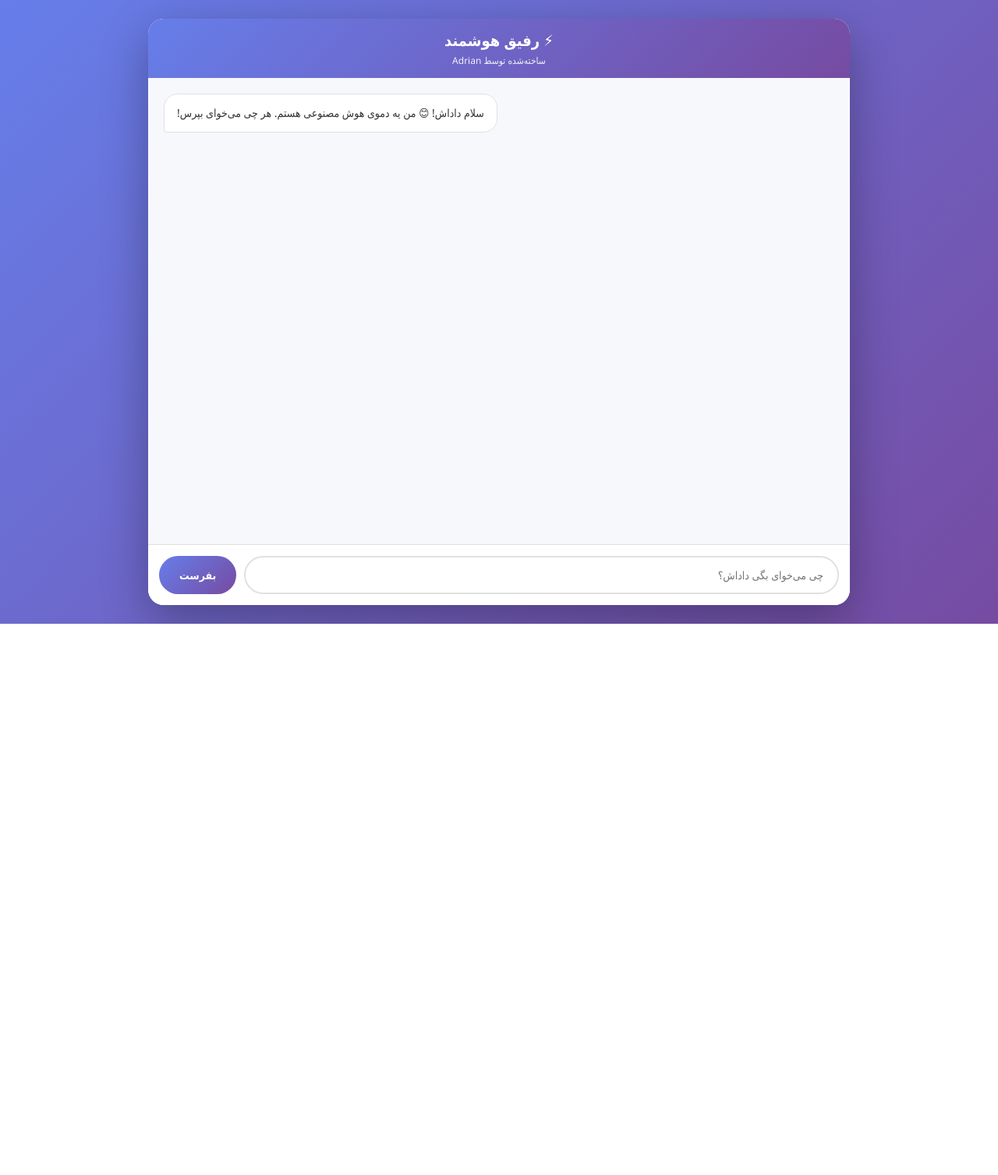
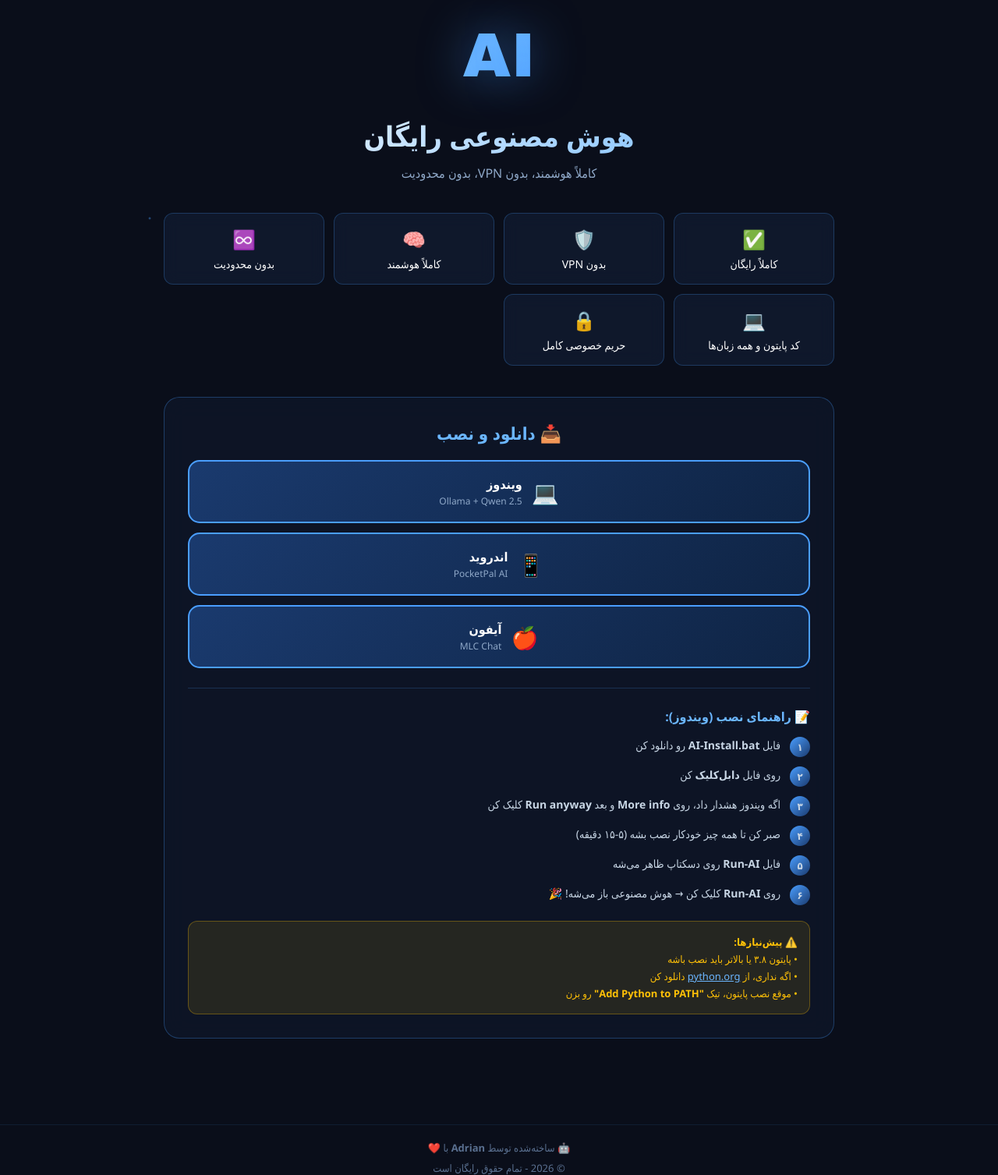
Before and after one commit to maryamvp200/my-ai, a plain HTML site: page index.html in a window 1280 px wide. Shown: the whole page at 78% size. Before the commit the page ends 800 px from the top, so only its background shows below. Drawn offline with Linux system fonts and the light colour scheme.

Commit message:
Update index.html

```diff
--- a/index.html
+++ b/index.html
@@ -3,125 +3,385 @@
 <head>
 <meta charset="UTF-8">
 <meta name="viewport" content="width=device-width, initial-scale=1.0">
-<title>⚡ رفیق هوشمند</title>
+<title>🤖 هوش مصنوعی رایگان | Adrian</title>
 <style>
   * { margin: 0; padding: 0; box-sizing: border-box; }
+
   body {
     font-family: 'Segoe UI', Tahoma, sans-serif;
-    background: linear-gradient(135deg, #667eea 0%, #764ba2 100%);
-    min-height: 100vh; display: flex;
-    justify-content: center; align-items: center; padding: 15px;
+    background: #0a0e1a;
+    color: #fff;
+    min-height: 100vh;
+    overflow-x: hidden;
   }
+
+  /* ستاره‌های پس‌زمینه */
+  body::before {
+    content: '';
+    position: fixed;
+    top: 0; left: 0; right: 0; bottom: 0;
+    background:
+      radial-gradient(2px 2px at 20% 30%, #4a9eff, transparent),
+      radial-gradient(2px 2px at 60% 70%, #4a9eff, transparent),
+      radial-gradient(1px 1px at 50% 50%, #6bb6ff, transparent),
+      radial-gradient(1px 1px at 80% 10%, #4a9eff, transparent),
+      radial-gradient(2px 2px at 90% 60%, #6bb6ff, transparent),
+      radial-gradient(1px 1px at 33% 80%, #4a9eff, transparent);
+    background-size: 200% 200%;
+    animation: stars 20s linear infinite;
+    z-index: 0;
+    opacity: 0.6;
+  }
+
+  @keyframes stars {
+    from { background-position: 0 0; }
+    to { background-position: 100% 100%; }
+  }
+
   .container {
-    width: 100%; max-width: 900px; height: 94vh;
-    background: #fff; border-radius: 20px;
-    box-shadow: 0 20px 60px rgba(0,0,0,0.3);
-    display: flex; flex-direction: column; overflow: hidden;
+    position: relative;
+    z-index: 1;
+    max-width: 900px;
+    margin: 0 auto;
+    padding: 40px 20px;
   }
-  .header {
-    background: linear-gradient(135deg, #667eea 0%, #764ba2 100%);
-    color: #fff; padding: 14px 20px; text-align: center;
+
+  /* لوگو */
+  .logo {
+    text-align: center;
+    margin-bottom: 30px;
+    animation: float 3s ease-in-out infinite;
   }
-  .header h1 { font-size: 20px; margin-bottom: 4px; }
-  .header p { font-size: 12px; opacity: 0.9; }
-  .chat-box {
-    flex: 1; overflow-y: auto; padding: 20px; background: #f7f8fc;
+
+  @keyframes float {
+    0%, 100% { transform: translateY(0); }
+    50% { transform: translateY(-10px); }
   }
-  .message { margin-bottom: 15px; display: flex; flex-direction: column; }
-  .message.user { align-items: flex-start; }
-  .message.bot { align-items: flex-end; }
-  .bubble {
-    max-width: 80%; padding: 12px 16px; border-radius: 18px;
-    line-height: 1.7; font-size: 14px; word-wrap: break-word;
+
+  .logo-x {
+    display: inline-block;
+    font-size: 80px;
+    font-weight: 900;
+    background: linear-gradient(135deg, #4a9eff, #6bb6ff, #4a9eff);
+    background-size: 200% 200%;
+    -webkit-background-clip: text;
+    -webkit-text-fill-color: transparent;
+    animation: shine 3s ease-in-out infinite;
+    text-shadow: 0 0 60px rgba(74, 158, 255, 0.5);
+    line-height: 1;
+    font-family: 'Arial Black', sans-serif;
   }
-  .user .bubble {
-    background: linear-gradient(135deg, #667eea 0%, #764ba2 100%);
-    color: #fff; border-bottom-right-radius: 4px;
+
+  @keyframes shine {
+    0%, 100% { background-position: 0% 50%; }
+    50% { background-position: 100% 50%; }
   }
-  .bot .bubble {
-    background: #fff; color: #333; border: 1px solid #e0e0e0;
-    border-bottom-left-radius: 4px;
+
+  /* عنوان */
+  h1 {
+    text-align: center;
+    font-size: 36px;
+    margin-bottom: 12px;
+    background: linear-gradient(135deg, #fff, #6bb6ff);
+    -webkit-background-clip: text;
+    -webkit-text-fill-color: transparent;
   }
-  .input-area {
-    padding: 14px; background: #fff; border-top: 1px solid #e0e0e0;
-    display: flex; gap: 10px;
+
+  .subtitle {
+    text-align: center;
+    color: #8fa8c8;
+    font-size: 16px;
+    margin-bottom: 40px;
   }
-  .input-area input {
-    flex: 1; padding: 13px 18px; border: 2px solid #e0e0e0;
-    border-radius: 25px; font-size: 14px; font-family: inherit; outline: none;
+
+  /* کارت‌های ویژگی */
+  .features {
+    display: grid;
+    grid-template-columns: repeat(auto-fit, minmax(180px, 1fr));
+    gap: 12px;
+    margin-bottom: 40px;
   }
-  .input-area button {
-    padding: 13px 26px;
-    background: linear-gradient(135deg, #667eea 0%, #764ba2 100%);
-    color: #fff; border: none; border-radius: 25px;
-    font-size: 14px; font-weight: bold; cursor: pointer; font-family: inherit;
+
+  .feature {
+    background: rgba(74, 158, 255, 0.08);
+    border: 1px solid rgba(74, 158, 255, 0.25);
+    border-radius: 12px;
+    padding: 16px;
+    text-align: center;
+    font-size: 14px;
+    transition: all 0.3s;
+    backdrop-filter: blur(10px);
+  }
+
+  .feature:hover {
+    background: rgba(74, 158, 255, 0.15);
+    border-color: rgba(74, 158, 255, 0.5);
+    transform: translateY(-3px);
+    box-shadow: 0 8px 25px rgba(74, 158, 255, 0.3);
+  }
+
+  .feature .icon {
+    font-size: 24px;
+    display: block;
+    margin-bottom: 6px;
+  }
+
+  /* بخش نصب */
+  .install-section {
+    background: rgba(15, 25, 45, 0.6);
+    border: 1px solid rgba(74, 158, 255, 0.3);
+    border-radius: 20px;
+    padding: 30px;
+    margin-bottom: 30px;
+    backdrop-filter: blur(15px);
+  }
+
+  .install-section h2 {
+    text-align: center;
+    font-size: 22px;
+    margin-bottom: 20px;
+    color: #6bb6ff;
+  }
+
+  /* دکمه‌های دانلود */
+  .download-btn {
+    display: block;
+    width: 100%;
+    padding: 18px 24px;
+    margin-bottom: 12px;
+    background: linear-gradient(135deg, #1a3a6e, #0f2444);
+    border: 2px solid #4a9eff;
+    border-radius: 15px;
+    color: #fff;
+    font-size: 16px;
+    font-weight: bold;
+    text-decoration: none;
+    text-align: center;
+    transition: all 0.3s;
+    cursor: pointer;
+    font-family: inherit;
+  }
+
+  .download-btn:hover {
+    background: linear-gradient(135deg, #4a9eff, #1a3a6e);
+    box-shadow: 0 0 30px rgba(74, 158, 255, 0.6);
+    transform: translateY(-2px);
+  }
+
+  .download-btn .platform {
+    display: flex;
+    align-items: center;
+    justify-content: center;
+    gap: 12px;
+  }
+
+  .download-btn .platform-icon {
+    font-size: 28px;
+  }
+
+  .download-btn .platform-info {
+    text-align: right;
+  }
+
+  .download-btn .platform-name {
+    font-size: 16px;
+    margin-bottom: 2px;
+  }
+
+  .download-btn .platform-size {
+    font-size: 12px;
+    color: #8fa8c8;
+    font-weight: normal;
+  }
+
+  /* راهنما */
+  .steps {
+    margin-top: 25px;
+    padding-top: 25px;
+    border-top: 1px solid rgba(74, 158, 255, 0.2);
+  }
+
+  .steps h3 {
+    font-size: 16px;
+    color: #6bb6ff;
+    margin-bottom: 15px;
+  }
+
+  .step {
+    display: flex;
+    gap: 12px;
+    margin-bottom: 12px;
+    font-size: 14px;
+    color: #c8d6e5;
+    line-height: 1.6;
+  }
+
+  .step-num {
+    flex-shrink: 0;
+    width: 26px;
+    height: 26px;
+    background: linear-gradient(135deg, #4a9eff, #1a3a6e);
+    border-radius: 50%;
+    display: flex;
+    align-items: center;
+    justify-content: center;
+    font-weight: bold;
+    font-size: 13px;
+  }
+
+  /* هشدار */
+  .warning {
+    background: rgba(255, 193, 7, 0.1);
+    border: 1px solid rgba(255, 193, 7, 0.3);
+    border-radius: 12px;
+    padding: 15px;
+    margin-top: 20px;
+    font-size: 13px;
+    color: #ffc107;
+    line-height: 1.7;
+  }
+
+  /* فوتر */
+  footer {
+    text-align: center;
+    color: #5a7090;
+    font-size: 13px;
+    margin-top: 40px;
+    padding-top: 20px;
+    border-top: 1px solid rgba(74, 158, 255, 0.1);
+  }
+
+  footer a {
+    color: #6bb6ff;
+    text-decoration: none;
+  }
+
+  /* ریسپانسیو */
+  @media (max-width: 600px) {
+    h1 { font-size: 26px; }
+    .logo-x { font-size: 60px; }
+    .container { padding: 25px 15px; }
+    .install-section { padding: 20px; }
   }
 </style>
 </head>
 <body>
+
 <div class="container">
-  <div class="header">
-    <h1>⚡ رفیق هوشمند</h1>
-    <p>ساخته‌شده توسط Adrian</p>
+
+  <!-- لوگو -->
+  <div class="logo">
+    <div class="logo-x">AI</div>
   </div>
-  <div class="chat-box" id="chatBox">
-    <div class="message bot">
-      <div class="bubble">سلام داداش! 😊 من یه دموی هوش مصنوعی هستم. هر چی می‌خوای بپرس!</div>
+
+  <h1>هوش مصنوعی رایگان</h1>
+  <p class="subtitle">کاملاً هوشمند، بدون VPN، بدون محدودیت</p>
+
+  <!-- ویژگی‌ها -->
+  <div class="features">
+    <div class="feature">
+      <span class="icon">✅</span>
+      کاملاً رایگان
+    </div>
+    <div class="feature">
+      <span class="icon">🛡️</span>
+      بدون VPN
+    </div>
+    <div class="feature">
+      <span class="icon">🧠</span>
+      کاملاً هوشمند
+    </div>
+    <div class="feature">
+      <span class="icon">♾️</span>
+      بدون محدودیت
+    </div>
+    <div class="feature">
+      <span class="icon">💻</span>
+      کد پایتون و همه زبان‌ها
+    </div>
+    <div class="feature">
+      <span class="icon">🔒</span>
+      حریم خصوصی کامل
     </div>
   </div>
-  <div class="input-area">
-    <input type="text" id="userInput" placeholder="چی می‌خوای بگی داداش؟" autocomplete="off">
-    <button onclick="sendMessage()">بفرست</button>
+
+  <!-- بخش نصب -->
+  <div class="install-section">
+    <h2>📥 دانلود و نصب</h2>
+
+    <a class="download-btn" href="https://github.com/maryamvp200/my-ai/releases/latest/download/AI-Install.bat">
+      <div class="platform">
+        <span class="platform-icon">💻</span>
+        <div class="platform-info">
+          <div class="platform-name">ویندوز</div>
+          <div class="platform-size">Ollama + Qwen 2.5</div>
+        </div>
+      </div>
+    </a>
+
+    <a class="download-btn" href="https://play.google.com/store/apps/details?id=com.pocketpalai" target="_blank">
+      <div class="platform">
+        <span class="platform-icon">📱</span>
+        <div class="platform-info">
+          <div class="platform-name">اندروید</div>
+          <div class="platform-size">PocketPal AI</div>
+        </div>
+      </div>
+    </a>
+
+    <a class="download-btn" href="https://apps.apple.com/us/app/mlc-chat/id6448482937" target="_blank">
+      <div class="platform">
+        <span class="platform-icon">🍎</span>
+        <div class="platform-info">
+          <div class="platform-name">آیفون</div>
+          <div class="platform-size">MLC Chat</div>
+        </div>
+      </div>
+    </a>
+
+    <!-- راهنما -->
+    <div class="steps">
+      <h3>📝 راهنمای نصب (ویندوز):</h3>
+      <div class="step">
+        <span class="step-num">۱</span>
+        <span>فایل <b>AI-Install.bat</b> رو دانلود کن</span>
+      </div>
+      <div class="step">
+        <span class="step-num">۲</span>
+        <span>روی فایل <b>دابل‌کلیک</b> کن</span>
+      </div>
+      <div class="step">
+        <span class="step-num">۳</span>
+        <span>اگه ویندوز هشدار داد، روی <b>More info</b> و بعد <b>Run anyway</b> کلیک کن</span>
+      </div>
+      <div class="step">
+        <span class="step-num">۴</span>
+        <span>صبر کن تا همه چیز خودکار نصب بشه (۵-۱۵ دقیقه)</span>
+      </div>
+      <div class="step">
+        <span class="step-num">۵</span>
+        <span>فایل <b>Run-AI</b> روی دسکتاپ ظاهر می‌شه</span>
+      </div>
+      <div class="step">
+        <span class="step-num">۶</span>
+        <span>روی <b>Run-AI</b> کلیک کن → هوش مصنوعی باز می‌شه! 🎉</span>
+      </div>
+    </div>
+
+    <div class="warning">
+      <b>⚠️ پیش‌نیازها:</b><br>
+      • پایتون ۳.۸ یا بالاتر باید نصب باشه<br>
+      • اگه نداری، از <a href="https://www.python.org/downloads/" target="_blank" style="color: #6bb6ff;">python.org</a> دانلود کن<br>
+      • موقع نصب پایتون، تیک <b>"Add Python to PATH"</b> رو بزن
+    </div>
   </div>
+
 </div>
 
-<script>
-  const chatBox = document.getElementById('chatBox');
-  const userInput = document.getElementById('userInput');
+<footer>
+  <p>🤖 ساخته‌شده توسط <b>Adrian</b> با ❤️</p>
+  <p style="margin-top: 8px;">© 2026 - تمام حقوق رایگان است</p>
+</footer>
 
-  userInput.addEventListener('keypress', (e) => {
-    if (e.key === 'Enter') sendMessage();
-  });
-
-  function addMessage(text, sender) {
-    const div = document.createElement('div');
-    div.className = 'message ' + sender;
-    const bubble = document.createElement('div');
-    bubble.className = 'bubble';
-    bubble.textContent = text;
-    div.appendChild(bubble);
-    chatBox.appendChild(div);
-    chatBox.scrollTop = chatBox.scrollHeight;
-  }
-
-  // پاسخ‌های آماده (بدون API)
-  const replies = {
-    "سلام": "سلام داداش! 😊 چطوری؟",
-    "خوبی": "من خوبم داداش! تو چطوری؟ 💪",
-    "اسمت چیه": "من رفیق هوشمند تو هستم! 😄",
-    "چیکار می‌کنی": "دارم با تو حرف می‌زنم داداش! 🚀",
-    "ممنون": "قربونت داداش! 💙",
-    "خداحافظ": "خداحافظ داداش! روز خوبی داشته باشی 👋",
-  };
-
-  function sendMessage() {
-    const msg = userInput.value.trim();
-    if (!msg) return;
-    addMessage(msg, 'user');
-    userInput.value = '';
-
-    setTimeout(() => {
-      const lower = msg.toLowerCase();
-      let answer = "داداش، من الان یه دموی ساده‌ام. برای هوش مصنوعی واقعی، باید یه سرویس وصل کنیم. 😊";
-      for (const key in replies) {
-        if (lower.includes(key)) {
-          answer = replies[key];
-          break;
-        }
-      }
-      addMessage(answer, 'bot');
-    }, 500);
-  }
-</script>
 </body>
 </html>
```
